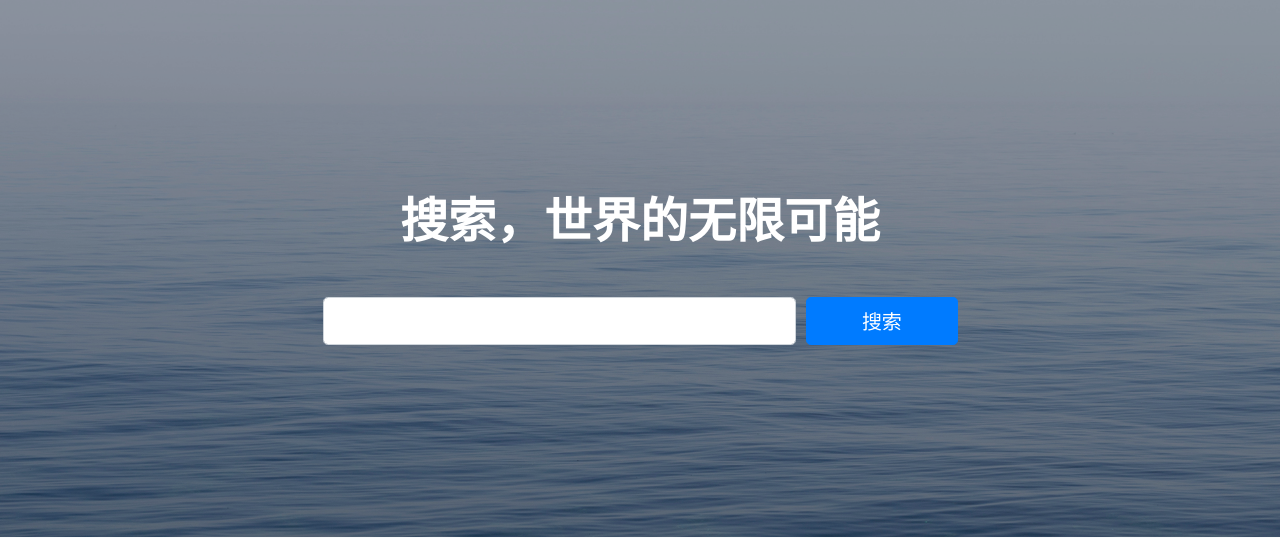
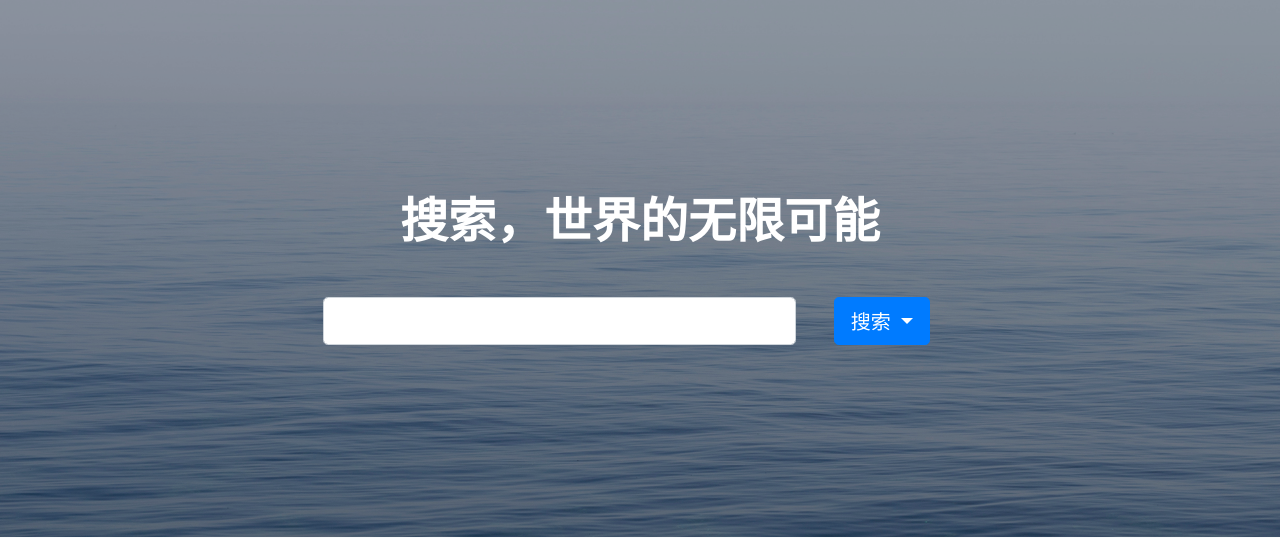
Before and after one commit to xushangning/ee208-for-myself, a Flask app: page / in a window 1280 px wide. Shown: the part 57-595 px from the top of the page. Run offline with Flask 2, Linux system fonts and the light colour scheme; some libraries are stand-ins or nearby versions.

Commit message:
Add a dropdown menu for image search

```diff
--- a/templates/index.html
+++ b/templates/index.html
@@ -32,7 +32,14 @@
                   <input type="text" name="q" class="form-control form-control-lg">
                 </div>
                 <div class="col-12 col-md-3">
-                  <button type="submit" class="btn btn-block btn-lg btn-primary">搜索</button>
+                  <div class="btn-group">
+                    <button type="submit" class="btn btn-block btn-lg btn-primary dropdown-toggle" data-toggle="dropdown" aria-haspopup="true" aria-expanded="false">
+                      搜索
+                    </button>
+                    <div class="dropdown-menu">
+                      <a class="dropdown-item" href="#">图片</a>
+                    </div>
+                  </div>
                 </div>
               </div>
             </form>
```
